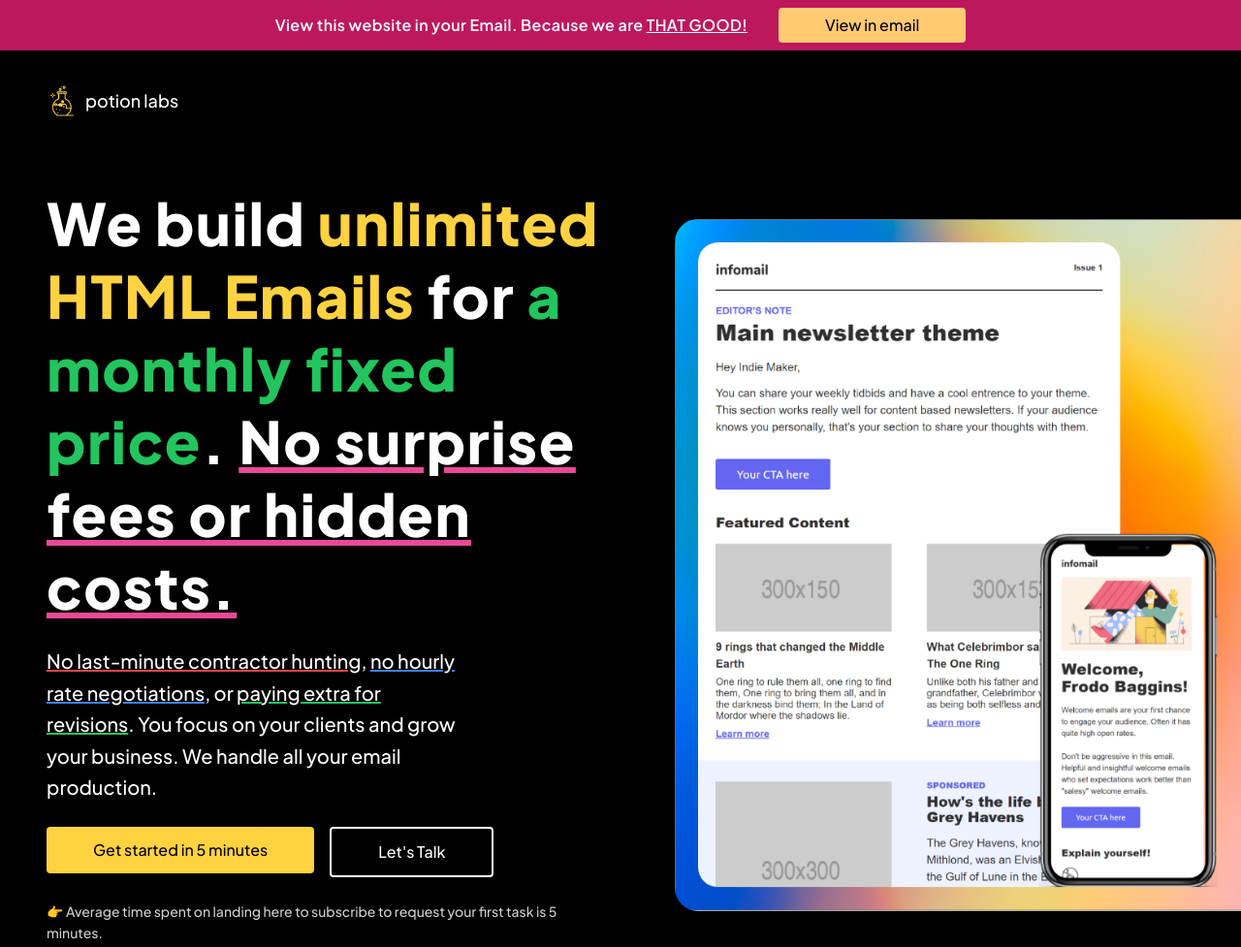
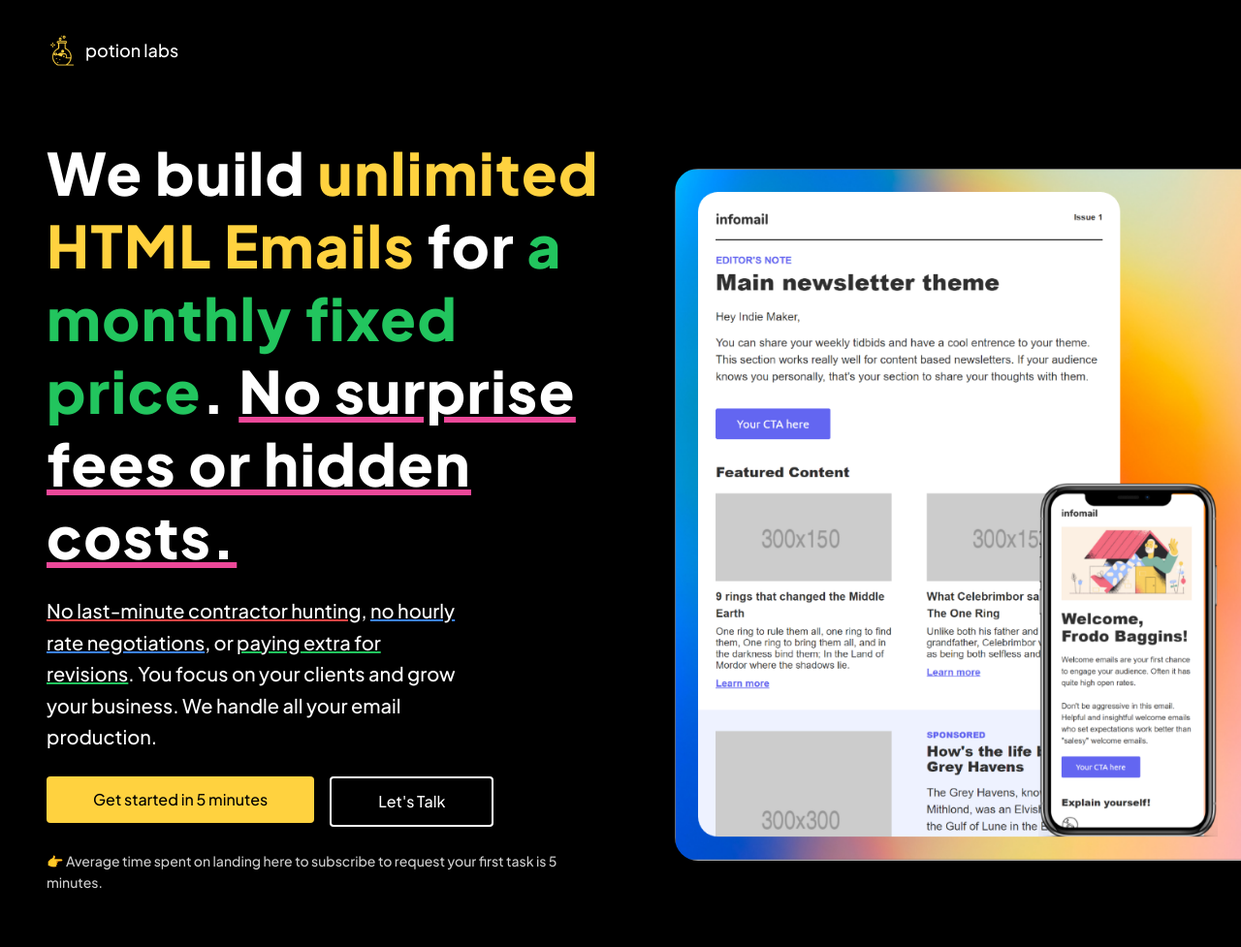
Before and after one commit to demirelio/potionlabs-marketing, a Gatsby site: page / in a window 1280 px wide. Shown: the top 977 px of the page at 97% size. Built offline with nearby package versions, Linux system fonts and the light colour scheme; Gatsby itself is replaced by a stand-in of ours; a script that the page names is missing.

Commit message:
Update index.js

```diff
--- a/src/pages/index.js
+++ b/src/pages/index.js
@@ -24,7 +24,6 @@ export default function Home() {
         desc="No surprise fees or hidden costs, no last-minute contractor hunting, no hourly rate negotiations, or paying extra for revisions."
         canonical="https://potionlabs.io"
       />
-      <TopBanner />
       <Nav />
       <Hero />
       <SocialProof />
```
